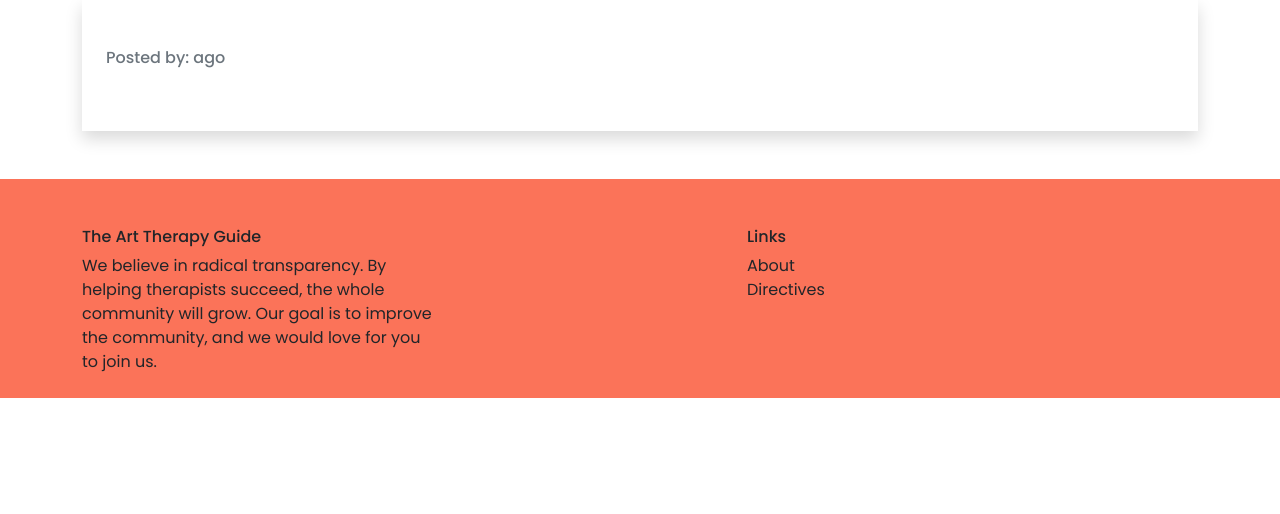
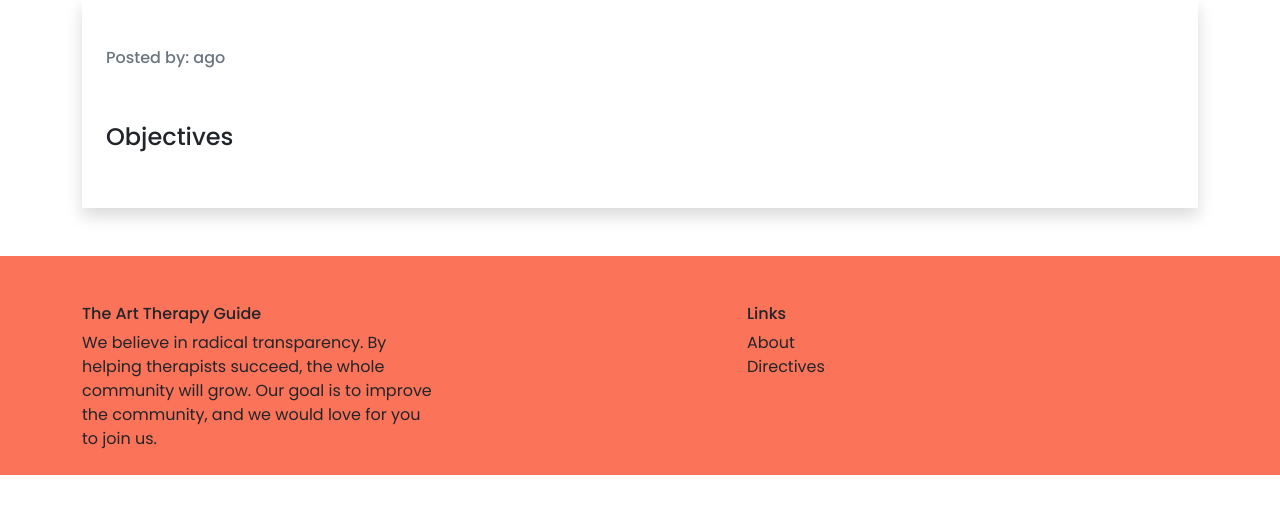
Before and after one commit to brennan-wright/ArtTherapyGuide, a Django app: template frontend/templates/directive/directive_page.html in a window 1280 px wide. Shown: the part 88-602 px from the top of the page. Run offline with Django 3.2, Linux system fonts and the light colour scheme; the template is opened without the code that fills it, so the values that code supplies are empty; parts of the project's set-up code (start-up, migrations or seed data) failed here and were passed over; some libraries are stand-ins or nearby versions.

Commit message:
added directive as a numbered list.

```diff
--- a/directive/models.py
+++ b/directive/models.py
@@ -62,7 +62,7 @@ class DirectiveObjective(models.Model):
     objective = models.CharField(
         max_length=250, verbose_name="Directive Objectives", null=False, blank=False)
     directive = models.ForeignKey(
-        DirectivePage, on_delete=models.CASCADE, null=False, blank=False)
+        DirectivePage, on_delete=models.CASCADE, related_name='objectives', null=False, blank=False)
 
     def __str__(self):
         return self.objective
--- a/frontend/templates/directive/directive_page.html
+++ b/frontend/templates/directive/directive_page.html
@@ -24,7 +24,14 @@
             <div class="py-3">
                 {{page.intro}}
             </div>
-
+            <div class="py-3">
+                <h4>Objectives</h4>
+                <ul class="list-unstyled">
+                    {% for objective in page.objectives.all %}
+                    <li class=""><b>{{ forloop.counter }}.</b> {{ objective.objective }}</li>
+                    {% endfor %}
+                </ul>
+            </div>
         </div>
     </div>
 </div>
```
